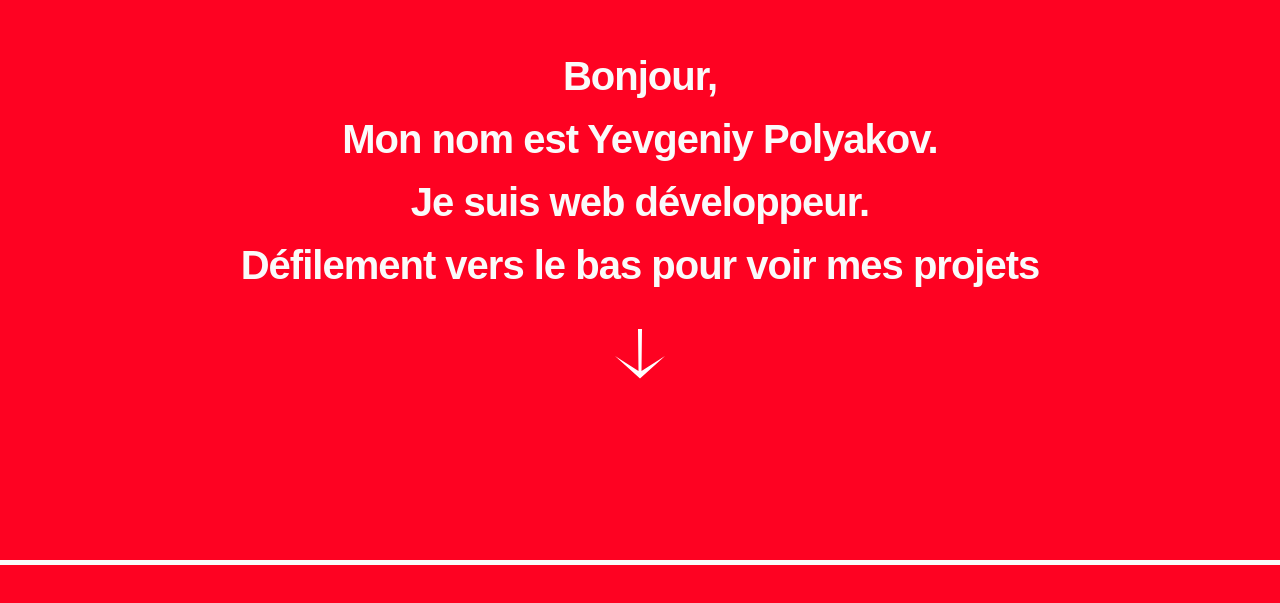
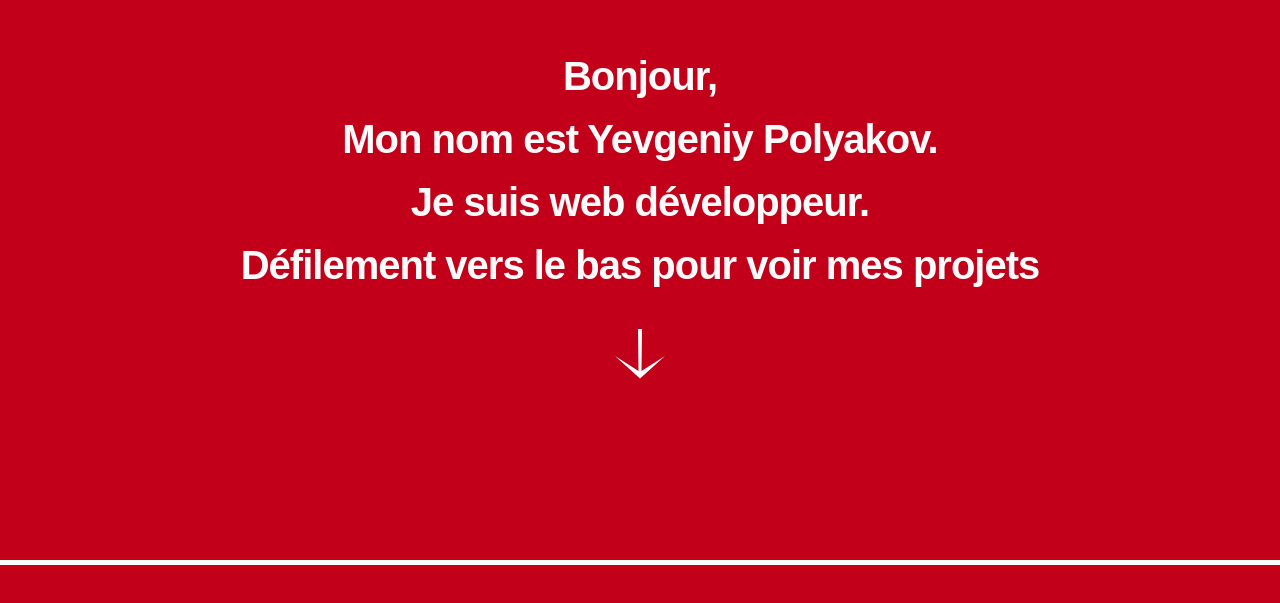
Before and after one commit to YevgeniyPolyakov1131/proj-portfolio, a Next.js app: page / in a window 1280 px wide. Shown: the part 199-802 px from the top of the page. Built offline with nearby package versions, Linux system fonts and the light colour scheme.

Commit message:
changing color of background
Signed-off-by: YevgeniyPoly <eugene.polyakov@gmail.com>

```diff
--- a/styles/styles.css
+++ b/styles/styles.css
@@ -8,7 +8,9 @@
     --dusk: #6600ff;
     --purple: #9900ff;
     --pink: #ff0066;
-    --red: #fe0222;
+    /* --red: #fe0222; */
+    --red: #c20019;
+
     --orange: #fd7702;
     --yellow: #ffbb00;
 
```
